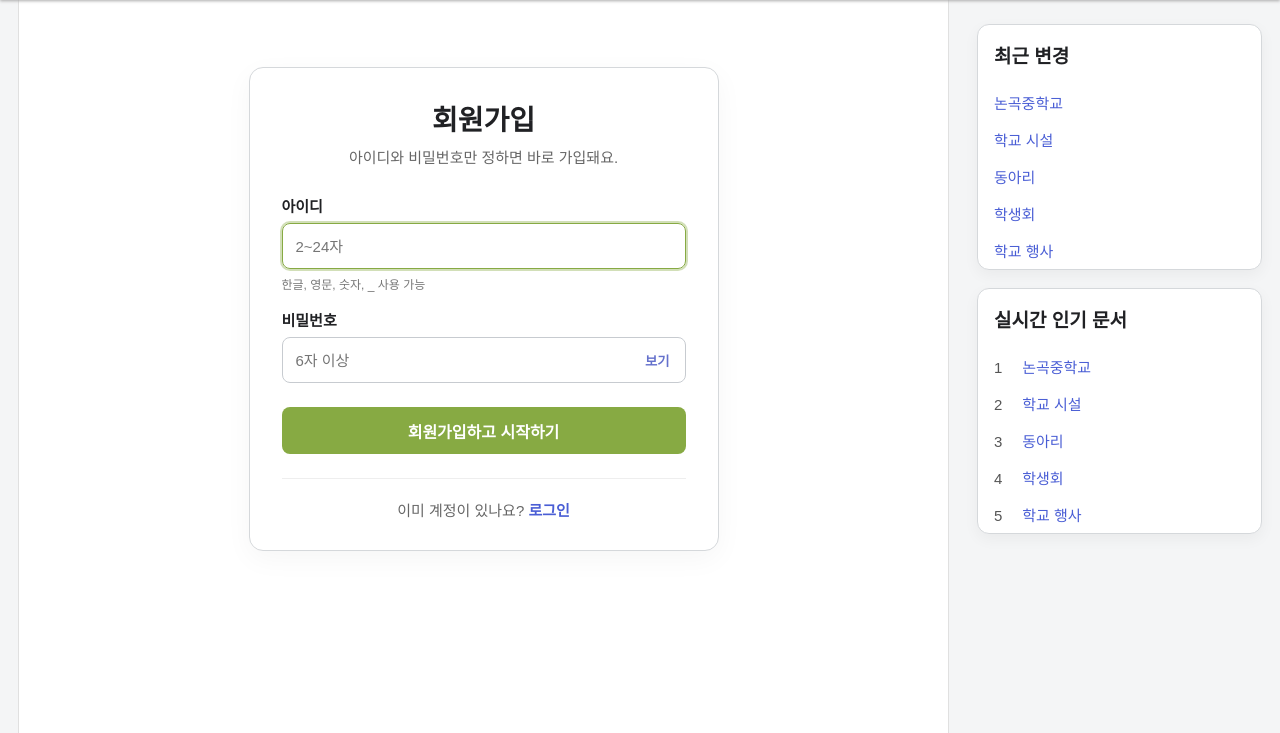
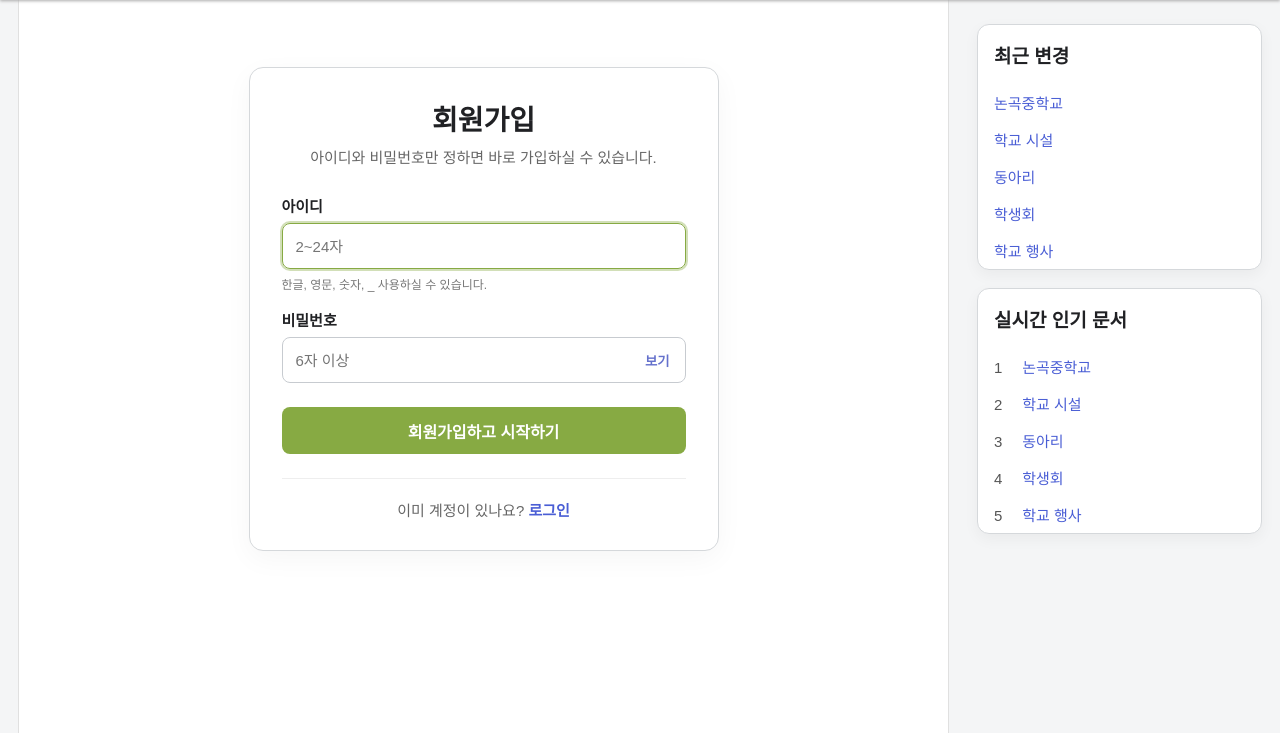
Before and after one commit to tjrtmdcks0917-crypto/nongok-wiki, a Flask app: page /register in a window 1280 px wide. Shown: the part 66-799 px from the top of the page. Run offline with Flask 3, Linux system fonts and the light colour scheme; data comes from the database, SQL or seed files in the repository; some libraries are stand-ins or nearby versions.

Commit message:
Use polite Korean and friendlier community guidelines

```diff
--- a/templates/auth.html
+++ b/templates/auth.html
@@ -5,14 +5,14 @@
   <div class="auth-card">
     <div class="auth-head">
       <h1>{{ '로그인' if mode == 'login' else '회원가입' }}</h1>
-      <p>{{ '아이디와 비밀번호를 입력하면 바로 시작할 수 있어요.' if mode == 'login' else '아이디와 비밀번호만 정하면 바로 가입돼요.' }}</p>
+      <p>{{ '아이디와 비밀번호를 입력하면 바로 시작하실 수 있습니다.' if mode == 'login' else '아이디와 비밀번호만 정하면 바로 가입하실 수 있습니다.' }}</p>
     </div>
     <form method="post" class="auth-form">
       <input type="hidden" name="csrf" value="{{ csrf }}">
       {% if next_url %}<input type="hidden" name="next" value="{{ next_url }}">{% endif %}
       <label for="username">아이디</label>
       <input id="username" name="username" maxlength="24" minlength="2" autocomplete="username" autocapitalize="none" spellcheck="false" placeholder="2~24자" value="{{ entered_username or '' }}" required autofocus>
-      {% if mode == 'register' %}<div class="field-help">한글, 영문, 숫자, _ 사용 가능</div>{% endif %}
+      {% if mode == 'register' %}<div class="field-help">한글, 영문, 숫자, _ 사용하실 수 있습니다.</div>{% endif %}
       <label for="password">비밀번호</label>
       <div class="password-wrap"><input id="password" type="password" name="password" minlength="6" autocomplete="{{ 'current-password' if mode == 'login' else 'new-password' }}" placeholder="{{ '비밀번호 입력' if mode == 'login' else '6자 이상' }}" required><button class="show-password" type="button" onclick="const p=document.getElementById('password');p.type=p.type==='password'?'text':'password';this.textContent=p.type==='password'?'보기':'숨기기'">보기</button></div>
       <button class="auth-submit" type="submit">{{ '로그인' if mode == 'login' else '회원가입하고 시작하기' }}</button>
```
